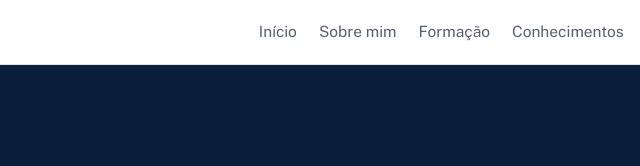
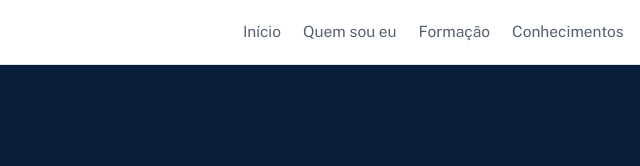
Before and after one commit to jotazinn011/portfolio, a plain HTML site: page index.html in a window 1280 px wide. Shown: the top 166 px of the page, 308-948 px from the left. Drawn offline with nearby package versions, Linux system fonts and the light colour scheme; no server answers.

Commit message:
Update portfolio HTML structure and links

```diff
--- a/index.html
+++ b/index.html
@@ -48,7 +48,7 @@
       </a>
       <nav class="menu" id="menu" aria-label="Principal">
         <a href="#inicio">Início</a>
-        <a href="#sobre">Sobre mim</a>
+        <a href="quemsoueu.html">Quem sou eu</a>
         <a href="#formacao">Formação</a>
         <a href="#conhecimentos">Conhecimentos</a>
         <a href="#projetos">Projetos</a>
@@ -240,7 +240,7 @@
       <nav aria-label="Rodapé">
         <ul>
           <li><a href="#inicio">Início</a></li>
-          <li><a href="#sobre">Sobre mim</a></li>
+          <a href="quemsoueu.html">Quem sou eu</a>
           <li><a href="#formacao">Formação</a></li>
           <li><a href="#conhecimentos">Conhecimentos</a></li>
           <li><a href="#projetos">Projetos</a></li>
```
